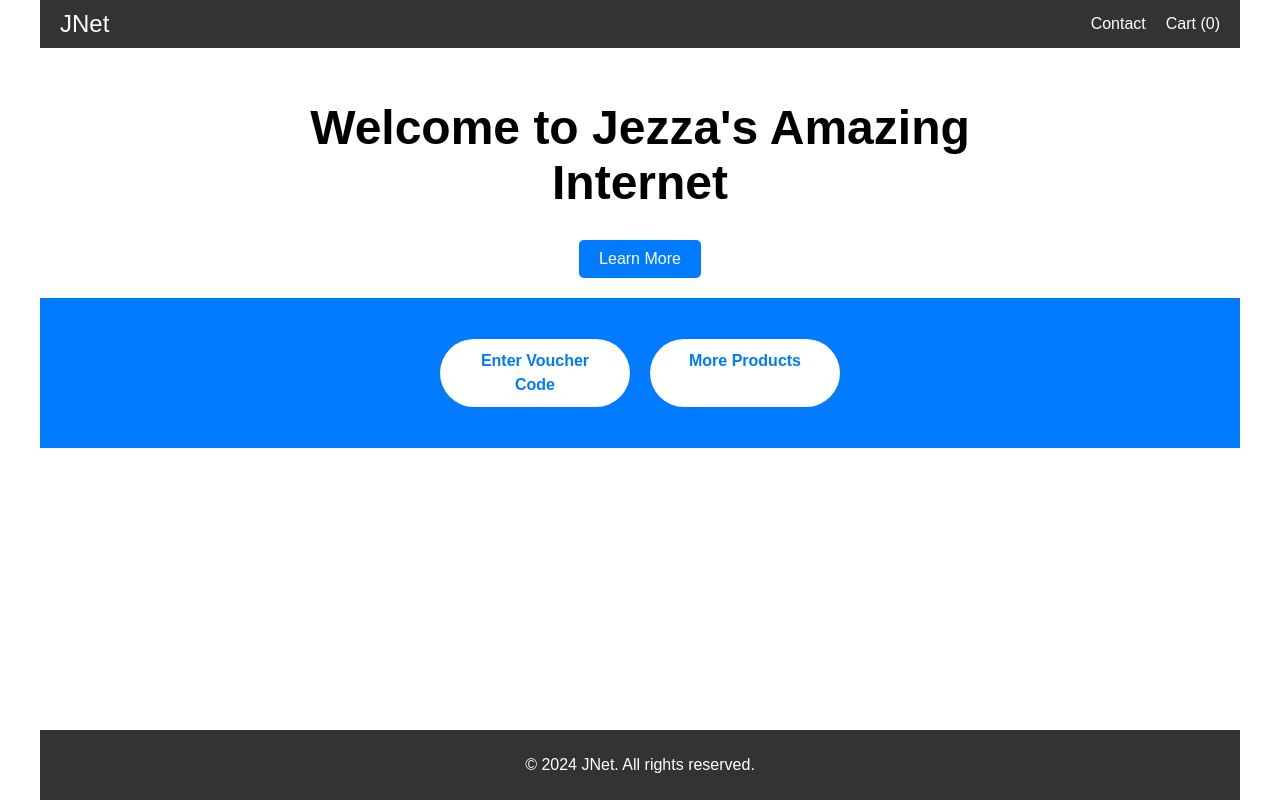
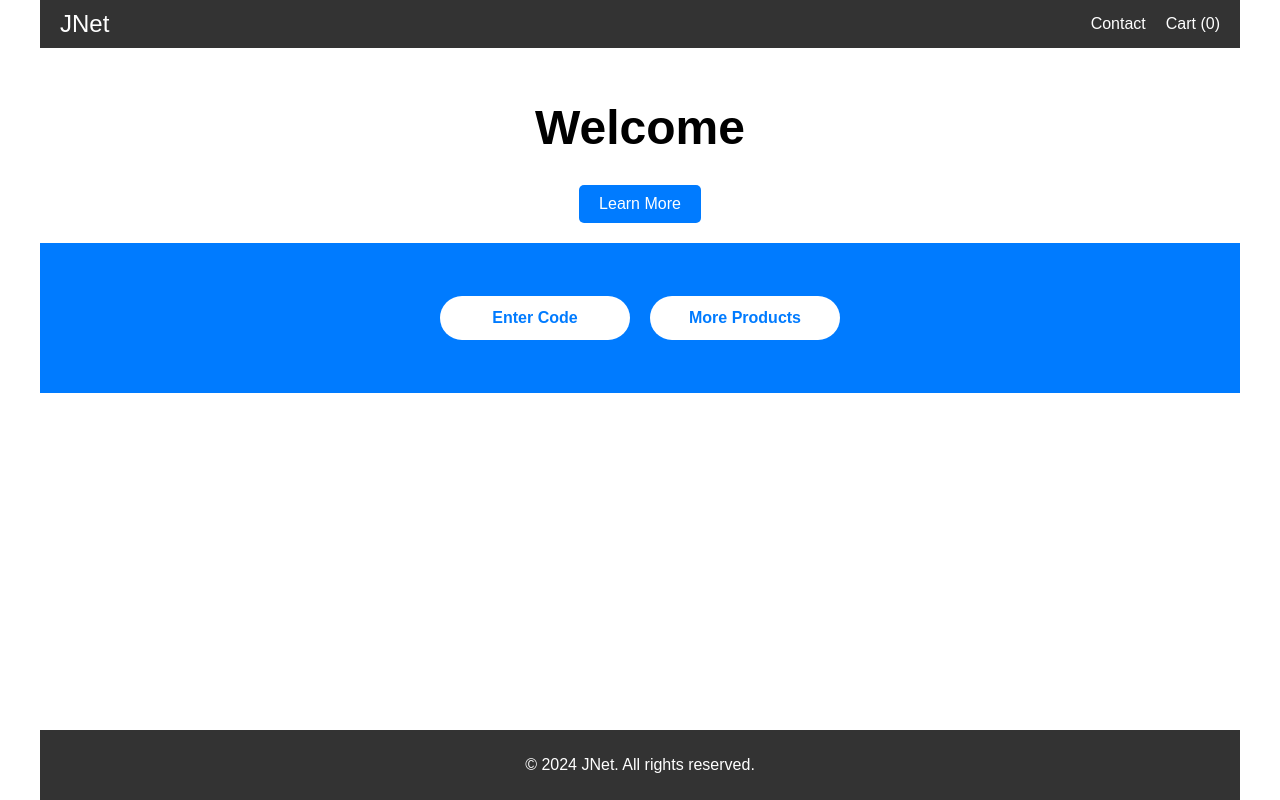
Before and after one commit to Treb88/frontend_file, a plain HTML site: page index.html in a window 1280 px wide. Drawn offline with Linux system fonts and the light colour scheme.

Commit message:
Update index.html

```diff
--- a/index.html
+++ b/index.html
@@ -17,7 +17,7 @@
 
     <div class="hero-container">
         <div class="hero-content">
-            <h1 class="hero-title"><!-- Welcome to JNet --> Welcome to Jezza's Amazing Internet</h1>
+            <h1 class="hero-title"><!-- Welcome to JNet --> Welcome</h1>
             <p class="hero-subtitle"><!-- Your one-stop solution for all your needs --></p>
             <a href="#services" class="hero-button">Learn More</a>
         </div>
@@ -25,7 +25,7 @@
 
     <nav class="navbar">
         <div class="cta-buttons">
-            <a href="#voucher" class="cta-button">Enter Voucher Code</a>
+            <a href="#voucher" class="cta-button">Enter Code</a>
             <a href="pages/products.html" class="cta-button">More Products</a>
         </div>
     </nav>
```
